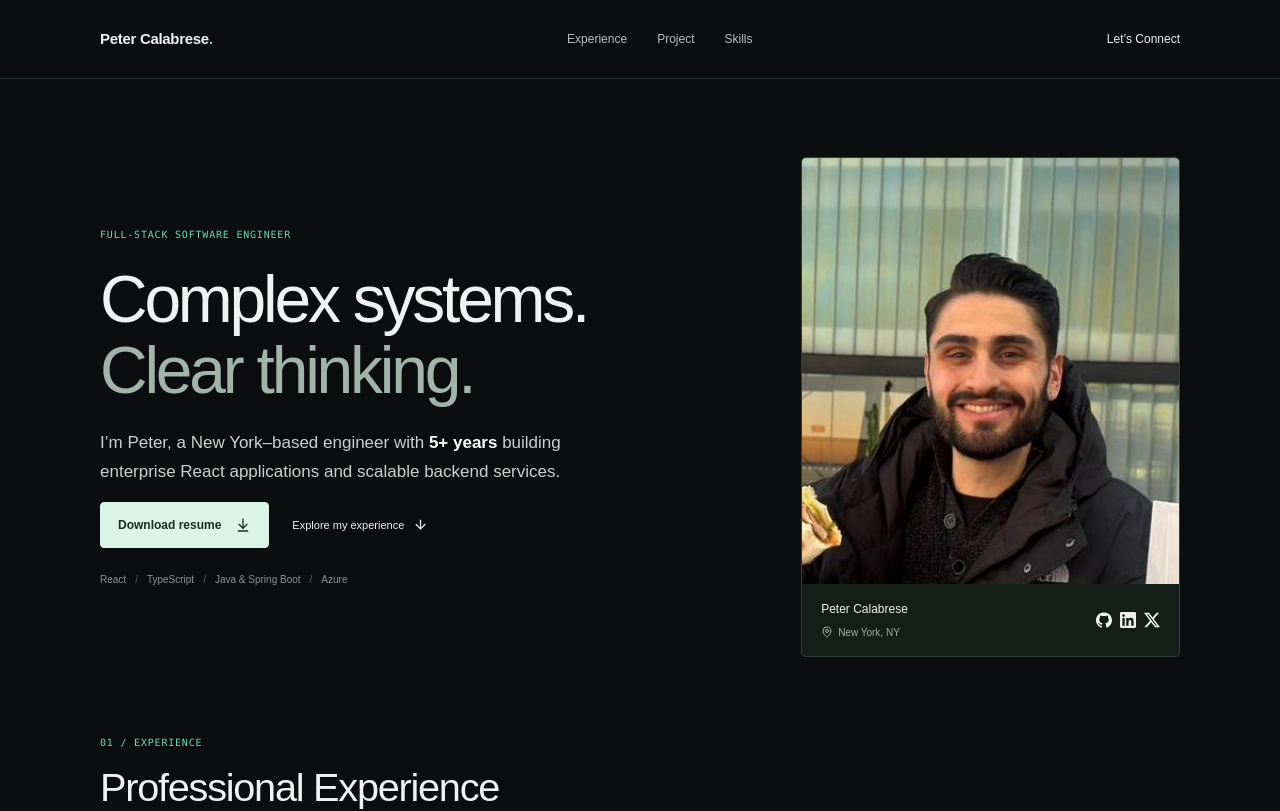
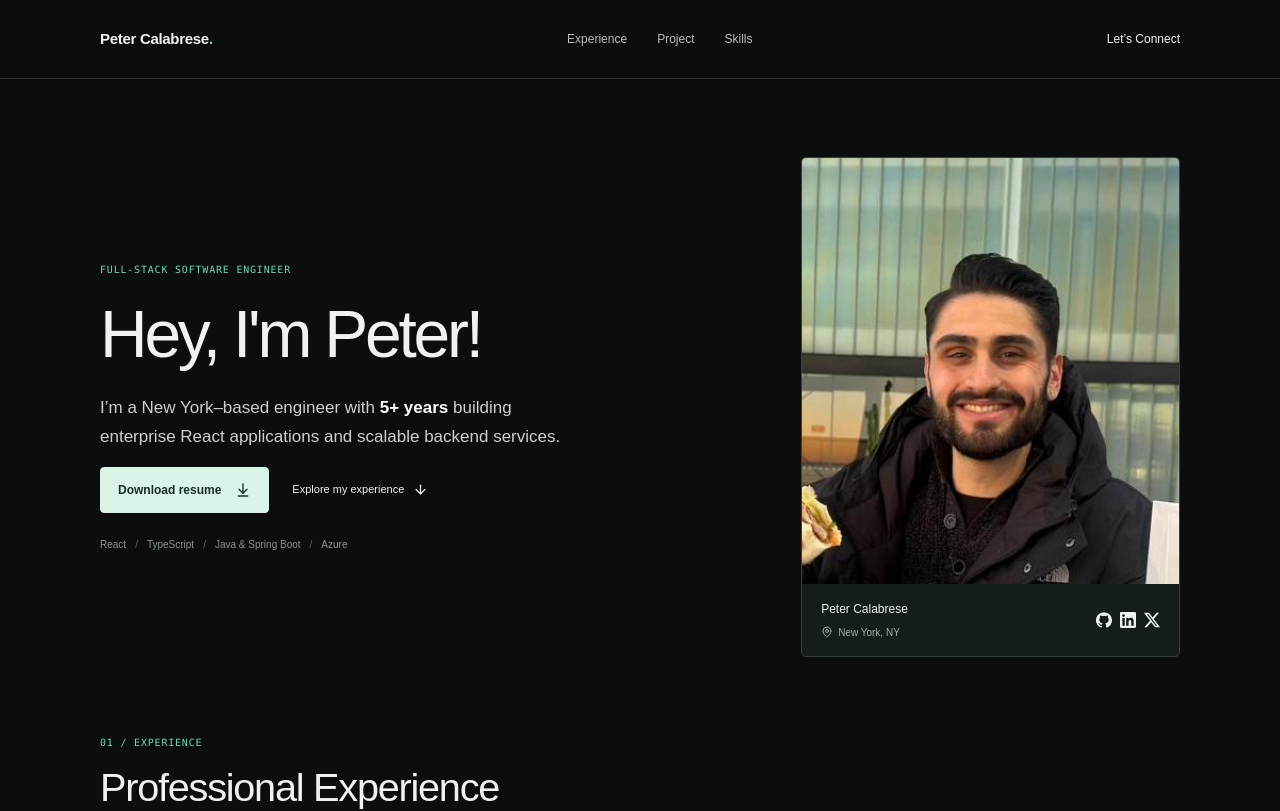
Before and after one commit to peter-calabrese/calabresedev, a Next.js app: page / in a window 1280 px wide. Shown: the top 811 px of the page. Built offline with nearby package versions, Linux system fonts and the light colour scheme.

Commit message:
updated heading

```diff
--- a/app/page.tsx
+++ b/app/page.tsx
@@ -93,14 +93,13 @@ export default function Home() {
           <div className="hero-copy">
             <p className="eyebrow">FULL-STACK SOFTWARE ENGINEER</p>
             <h1 id="intro-title">
-              Complex systems.
+              Hey, I'm Peter!
               <br />
-              <span>Clear thinking.</span>
             </h1>
             <p className="hero-description">
-              I’m Peter, a New York–based engineer with{" "}
-              <strong>5+ years</strong> building enterprise React applications
-              and scalable backend services.
+              I’m a New York–based engineer with <strong>5+ years</strong>{" "}
+              building enterprise React applications and scalable backend
+              services.
             </p>
 
             <div className="hero-actions">
```
